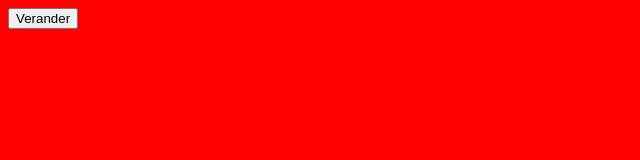
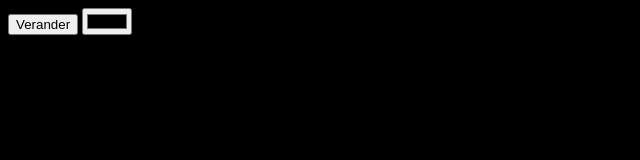
Before and after one commit to JoristerWolbeek/Geef-me-een-kleur-b9c1ad78, a plain HTML site: page index.html in a window 1280 px wide. Both pictures are taken after a click on the button "Verander". Shown: the whole page, without its empty margins (0-640 px from the left). Drawn offline with Linux system fonts and the light colour scheme.

Commit message:
Uitwerking van de exercise

```diff
--- a/index.html
+++ b/index.html
@@ -10,7 +10,8 @@
         <link rel="stylesheet" href="style.css">
     </head>
     <body>
-        <button onclick="color()">Verander</button>
+        <button onclick="colorIn()">Verander</button>
+        <input id="which" type="color">
     <footer>
         <script src="script.js" async defer></script>
     </footer>
--- a/script.js
+++ b/script.js
@@ -1,3 +1,6 @@
-function color(){
-    document.body.style.backgroundColor = "red";
+var color;
+
+function colorIn(){
+    color = document.getElementById("which").value;
+    document.body.style.backgroundColor = color;
 }
```
